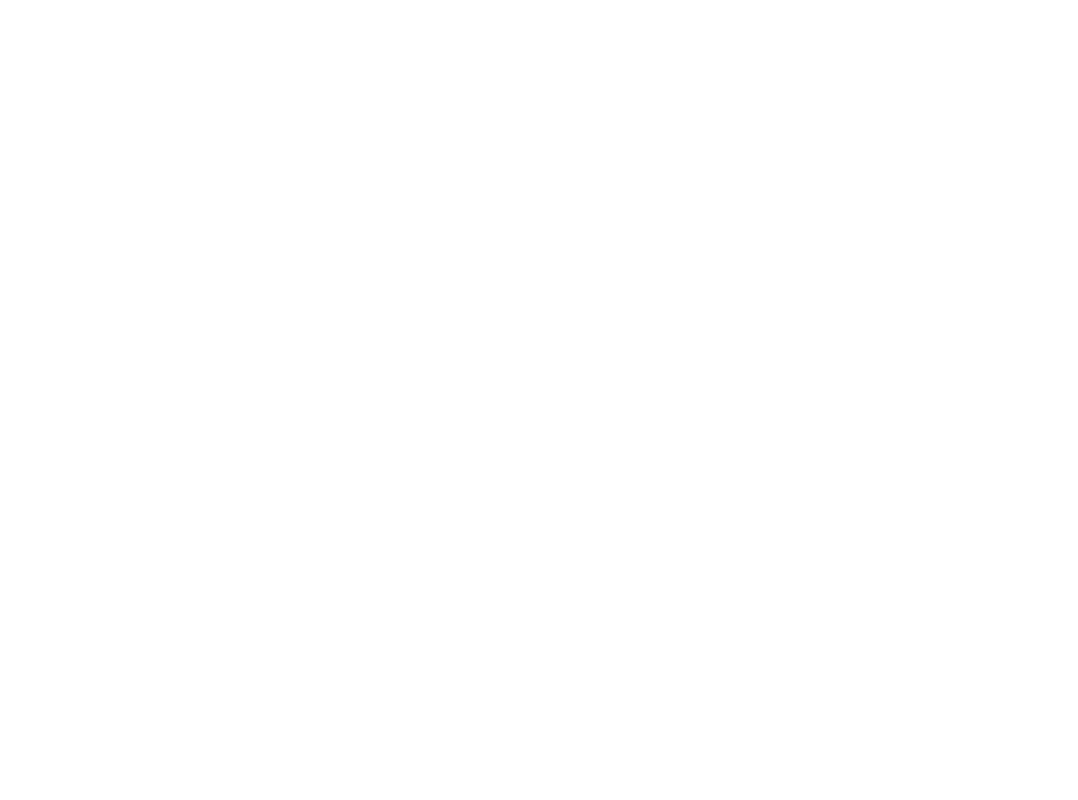
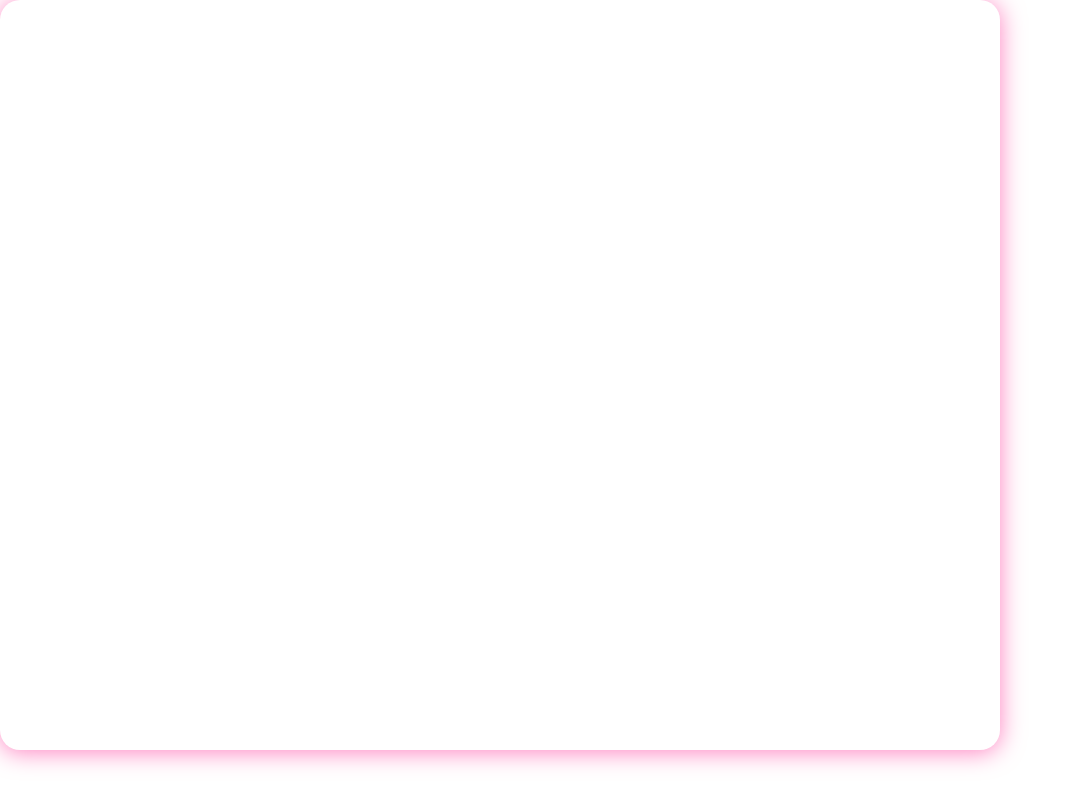
Before and after one commit to arslanastral/moores-law-d3-scatterplot, a React (Vite) app: page / in a window 1280 px wide. Shown: the whole page, without its empty margins (0-1078 px from the left). Built offline with nearby package versions, Linux system fonts and the light colour scheme.

Commit message:
added container & wrapper

```diff
--- a/src/components/ScatterPlot.jsx
+++ b/src/components/ScatterPlot.jsx
@@ -23,7 +23,11 @@ const Wrapper = styled.div`
 `;
 
 const ScatterPlot = () => {
-  return <div></div>;
+  return (
+    <Wrapper>
+      <ScatterPlotContainer></ScatterPlotContainer>
+    </Wrapper>
+  );
 };
 
 export default ScatterPlot;
```
